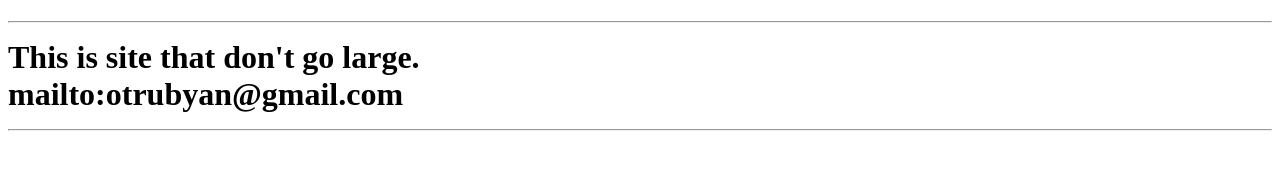
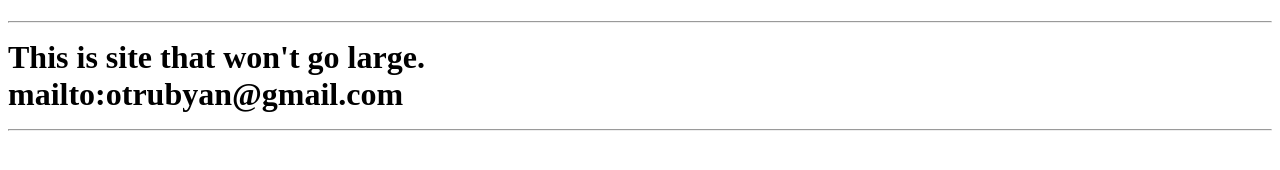
Before and after one commit to otrubyan/otrubyan.github.io, a plain HTML site: page index.html in a window 1280 px wide. Drawn offline with Linux system fonts and the light colour scheme.

Commit message:
won't go, like SOD)

```diff
--- a/index.html
+++ b/index.html
@@ -5,11 +5,11 @@
 	</head>
 	<body>
 		<title>
-			This is site that don't go large.
+			This is site that won't go large.
 		</title>
 		<h1>
 			<hr/>
-			This is site that don't go large.
+			This is site that won't go large.
 			<br/>
 			mailto:otrubyan@gmail.com
 			<hr/>
```
